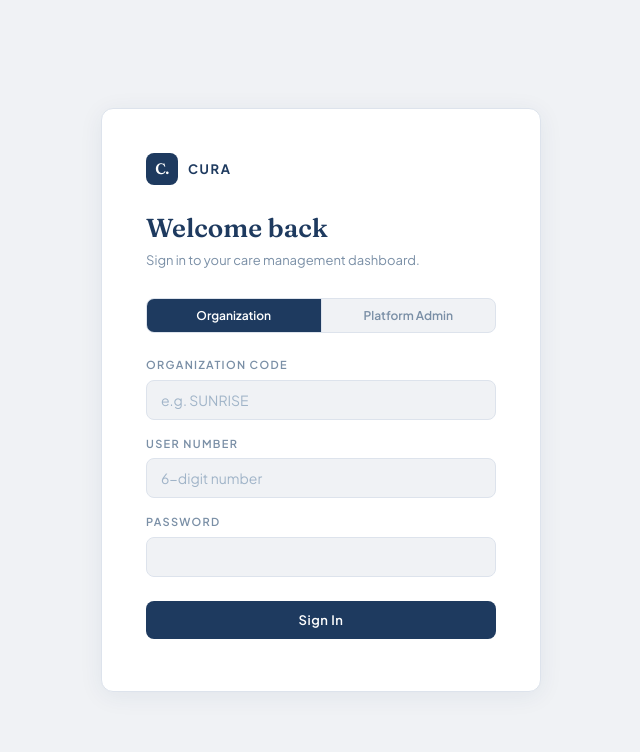
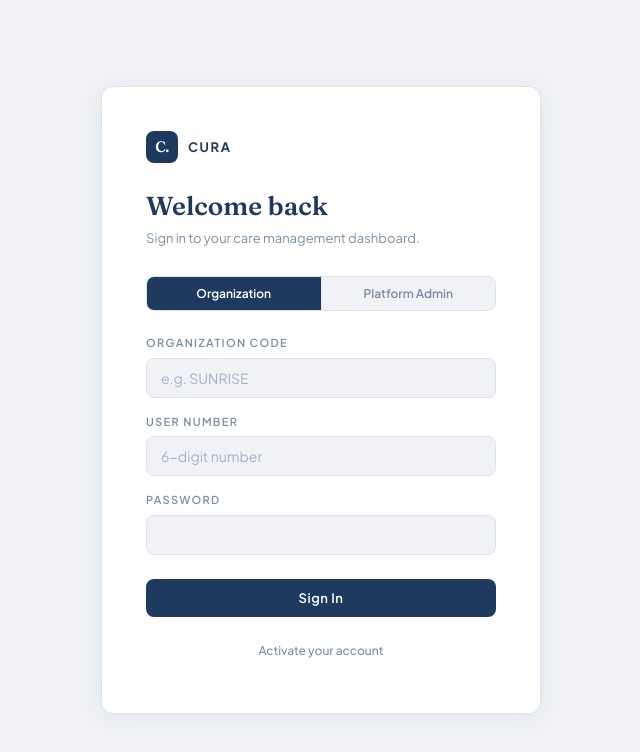
Before and after one commit to eo640217/CURA, a React (Vite) app in the folder cura-web/: page /login in a window 1280 px wide. Shown: the top 752 px of the page, without its empty margins (319-959 px from the left). Built offline with nearby package versions, Linux system fonts and the light colour scheme; no server answers.

Commit message:
feat: add activate account link to login page
Co-Authored-By: Claude Sonnet 4.6 <noreply@anthropic.com>

```diff
--- a/cura-web/src/views/AuthView.scss
+++ b/cura-web/src/views/AuthView.scss
@@ -200,6 +200,23 @@
   color: var(--cura-green-text, #1a6b3a);
 }
 
+// ── Footer link ───────────────────────────────────────────────────────────────
+
+.auth-footer {
+  margin-top: 20px;
+  text-align: center;
+}
+
+.auth-link {
+  font-size: 12px;
+  font-weight: 500;
+  color: var(--cura-text-muted, #7a8fa6);
+  text-decoration: none;
+  transition: var(--cura-transition-fast, 120ms ease);
+
+  &:hover { color: var(--cura-navy, #1e3a5f); }
+}
+
 // ── Responsive ────────────────────────────────────────────────────────────────
 
 @media (max-width: 520px) {
--- a/cura-web/src/views/LoginView.tsx
+++ b/cura-web/src/views/LoginView.tsx
@@ -1,5 +1,5 @@
 import { FormEvent, useState } from "react";
-import { useNavigate } from "react-router-dom";
+import { useNavigate, Link } from "react-router-dom";
 import { login } from "../api/api-auth";
 import { setAuth } from "../auth/auth";
 import "./AuthView.scss";
@@ -126,6 +126,10 @@ export default function LoginView() {
             {error && <div className="auth-error">{error}</div>}
           </form>
 
+          <div className="auth-footer">
+            <Link to="/setup-password" className="auth-link">Activate your account</Link>
+          </div>
+
         </div>
       </div>
     </div>
```
